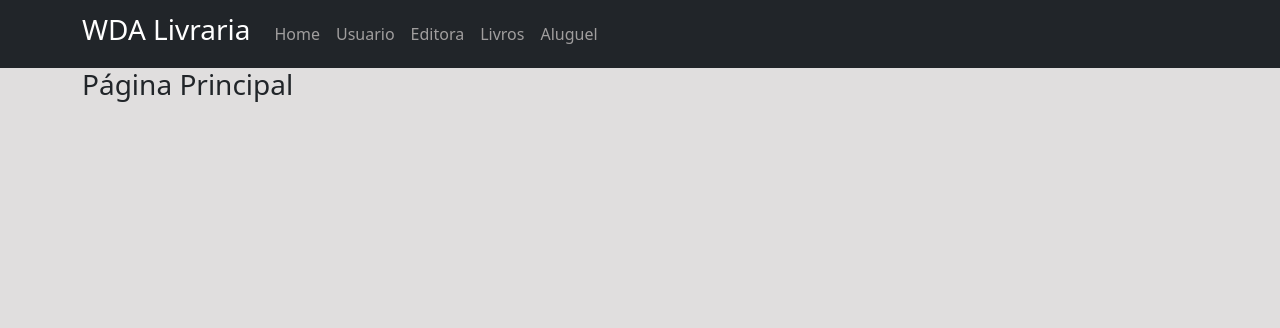
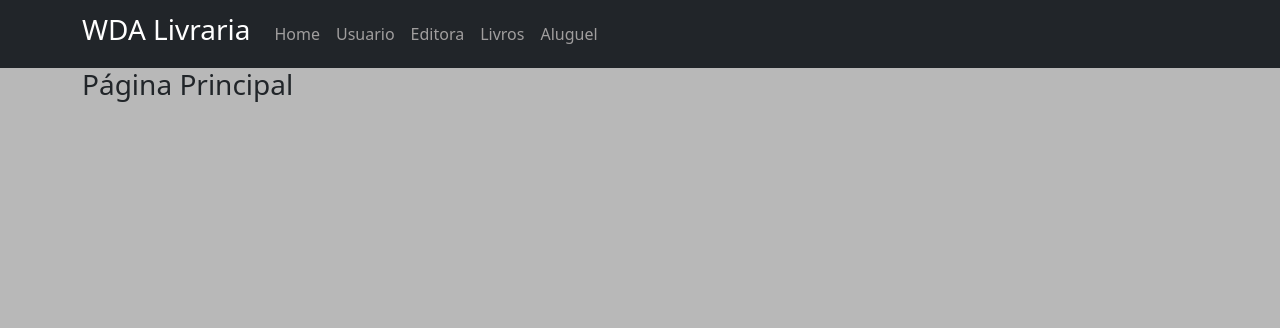
Before and after one commit to Dyke06/Projeto_Cruds, a PHP site: page / in a window 1280 px wide. Shown: the top 328 px of the page. Run offline with PHP 8.4, Linux system fonts and the light colour scheme.

Commit message:
atualizando

```diff
--- a/css1/style.css
+++ b/css1/style.css
@@ -4,7 +4,7 @@
 }
 
 body{
-    background-color: rgb(224, 222, 222);
+    background-color: rgb(184, 184, 184);
 
 }
 
--- a/index.php
+++ b/index.php
@@ -82,7 +82,6 @@
         ?>
         </div>
     </main>
-
-<script>"js/bootstrap.bundle.min.js"</script>
+    <script>"js/bootstrap.bundle.min.js"</script>
 </body>
 </html>
--- a/paginas/usuario/usuario.php
+++ b/paginas/usuario/usuario.php
@@ -48,7 +48,7 @@
                     print "<td>" .$row -> endereçoUsuario."</td>";
                     print "<td>" .$row -> emailUsuario."</td>";
                     print "<td>
-                            <a onclick=\"location.href='?menuop=editar-usuario&idUsuario=".$row-> idUsuario."';\" class='btn btn-success btn-sm'> <i class='bi bi-pencil-fill'></i>
+                            <a onclick=\"location.href='?menuop=editar-usuario&idUsuario=".$row-> idUsuario."';\" class='btn btn-primary btn-sm'> <i class='bi bi-pencil-fill'></i>
                             </a>
                             <a onclick=\"if(confirm('Tem certeza de que deseja excluir esse registro?')){location.href='?menuop=excluir-usuario&idUsuario=".$row -> idUsuario."';} else{false;}\" class='btn btn-danger btn-sm'><i class='bi bi-trash3-fill'></i></a>
                     </td>";
```
